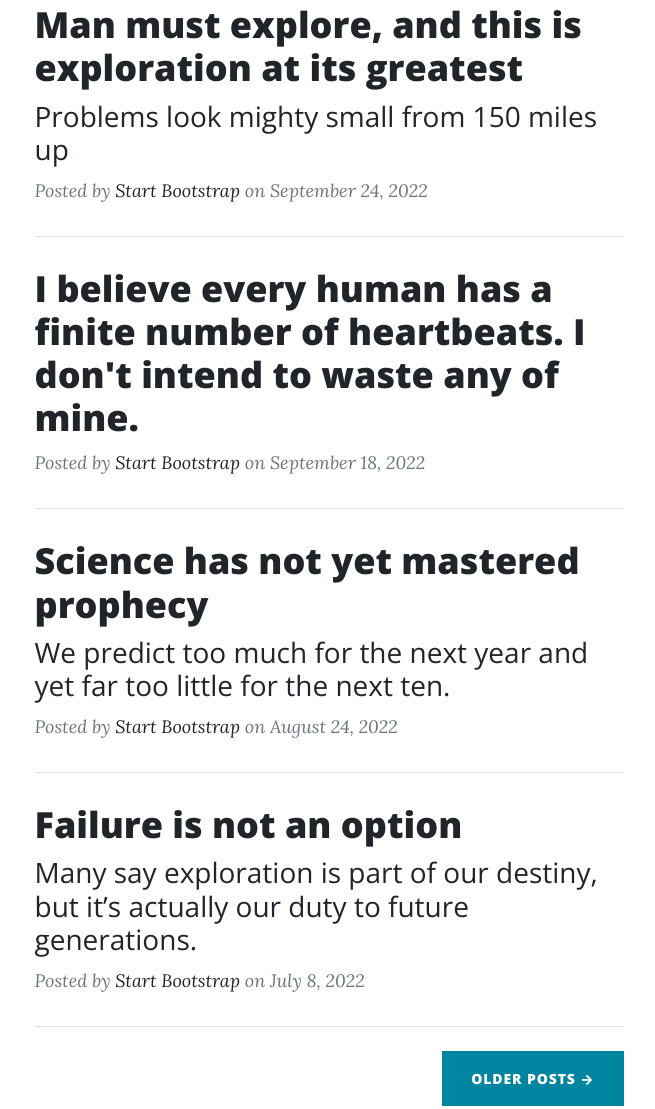
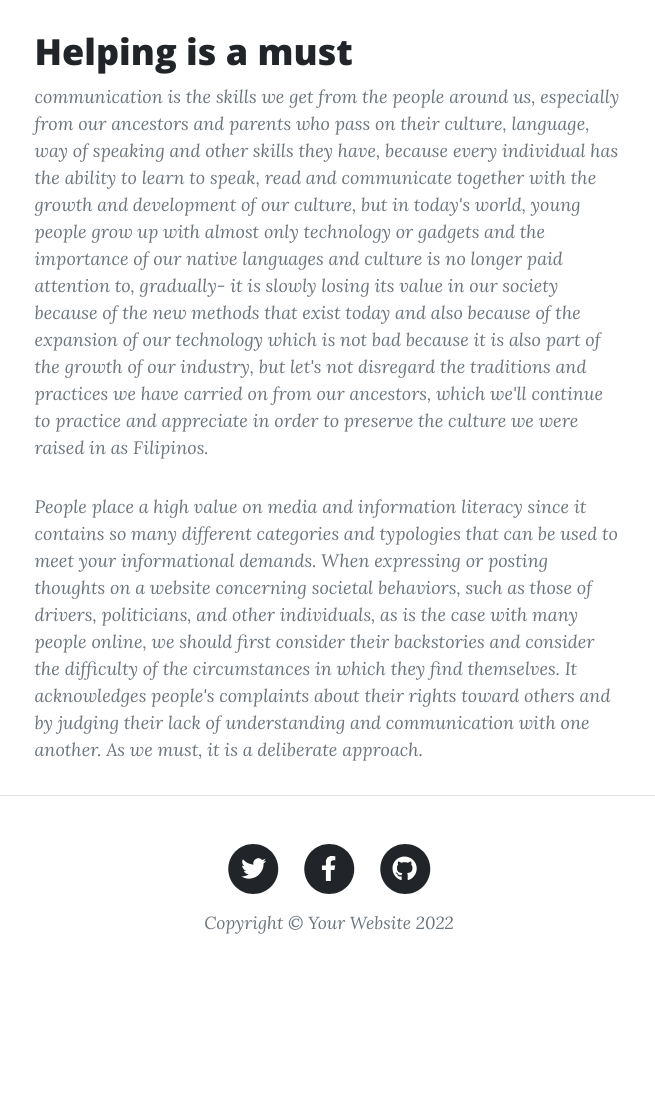
Before and after one commit to akocero/helping_is_a_must, a plain HTML site: page index.html in a window 1280 px wide. Shown: the part 756-1865 px from the top of the page, without its empty margins (311-966 px from the left). After the commit the page ends 1740 px from the top, so only its background shows below. Drawn offline with nearby package versions, Linux system fonts and the light colour scheme.

Commit message:
added post

```diff
--- a/index.html
+++ b/index.html
@@ -2,16 +2,30 @@
 <html lang="en">
 	<head>
 		<meta charset="utf-8" />
-        <meta name="viewport" content="width=device-width, initial-scale=1, shrink-to-fit=no" />
+		<meta
+			name="viewport"
+			content="width=device-width, initial-scale=1, shrink-to-fit=no"
+		/>
 		<meta name="description" content="" />
 		<meta name="author" content="" />
 		<title>Clean Blog - Start Bootstrap Theme</title>
 		<link rel="icon" type="image/x-icon" href="assets/favicon.ico" />
 		<!-- Font Awesome icons (free version)-->
-        <script src="https://use.fontawesome.com/releases/v6.1.0/js/all.js" crossorigin="anonymous"></script>
+		<script
+			src="https://use.fontawesome.com/releases/v6.1.0/js/all.js"
+			crossorigin="anonymous"
+		></script>
 		<!-- Google fonts-->
-        <link href="https://fonts.googleapis.com/css?family=Lora:400,700,400italic,700italic" rel="stylesheet" type="text/css" />
-        <link href="https://fonts.googleapis.com/css?family=Open+Sans:300italic,400italic,600italic,700italic,800italic,400,300,600,700,800" rel="stylesheet" type="text/css" />
+		<link
+			href="https://fonts.googleapis.com/css?family=Lora:400,700,400italic,700italic"
+			rel="stylesheet"
+			type="text/css"
+		/>
+		<link
+			href="https://fonts.googleapis.com/css?family=Open+Sans:300italic,400italic,600italic,700italic,800italic,400,300,600,700,800"
+			rel="stylesheet"
+			type="text/css"
+		/>
 		<!-- Core theme CSS (includes Bootstrap)-->
 		<link href="css/styles.css" rel="stylesheet" />
 	</head>
@@ -20,28 +34,50 @@
 		<nav class="navbar navbar-expand-lg navbar-light" id="mainNav">
 			<div class="container px-4 px-lg-5">
 				<a class="navbar-brand" href="index.html">Rosarian Web</a>
-                <button class="navbar-toggler" type="button" data-bs-toggle="collapse" data-bs-target="#navbarResponsive" aria-controls="navbarResponsive" aria-expanded="false" aria-label="Toggle navigation">
+				<button
+					class="navbar-toggler"
+					type="button"
+					data-bs-toggle="collapse"
+					data-bs-target="#navbarResponsive"
+					aria-controls="navbarResponsive"
+					aria-expanded="false"
+					aria-label="Toggle navigation"
+				>
 					Menu
 					<i class="fas fa-bars"></i>
 				</button>
 				<div class="collapse navbar-collapse" id="navbarResponsive">
 					<ul class="navbar-nav ms-auto py-4 py-lg-0">
-                        <li class="nav-item"><a class="nav-link px-lg-3 py-3 py-lg-4" href="index.html">Home</a></li>
-                        <li class="nav-item"><a class="nav-link px-lg-3 py-3 py-lg-4" href="about.html">About</a></li>
+						<li class="nav-item">
+							<a
+								class="nav-link px-lg-3 py-3 py-lg-4"
+								href="index.html"
+								>Home</a
+							>
+						</li>
+						<!-- <li class="nav-item"><a class="nav-link px-lg-3 py-3 py-lg-4" href="about.html">About</a></li>
                         <li class="nav-item"><a class="nav-link px-lg-3 py-3 py-lg-4" href="post.html">Sample Post</a></li>
-                        <li class="nav-item"><a class="nav-link px-lg-3 py-3 py-lg-4" href="contact.html">Contact</a></li>
+                        <li class="nav-item"><a class="nav-link px-lg-3 py-3 py-lg-4" href="contact.html">Contact</a></li> -->
 					</ul>
 				</div>
 			</div>
 		</nav>
 		<!-- Page Header-->
-        <header class="masthead" style="background-image: url('assets/img/home-bg.jpg')">
+		<header
+			class="masthead"
+			style="background-image: url('assets/img/home-bg.jpg')"
+		>
 			<div class="container position-relative px-4 px-lg-5">
 				<div class="row gx-4 gx-lg-5 justify-content-center">
 					<div class="col-md-10 col-lg-8 col-xl-7">
 						<div class="site-heading">
 							<h1>Helping is a must</h1>
-                            <span class="subheading">Lorem ipsum dolor sit amet consectetur adipisicing elit. Placeat, aliquid eos officia est voluptate accusamus quam earum provident sed ratione.</span>
+							<span class="subheading"
+								>People place a high value on media and
+								information literacy since it contains so many
+								different categories and typologies that can be
+								used to meet your informational demands</span
+							>
 						</div>
 					</div>
 				</div>
@@ -54,58 +90,47 @@
 					<!-- Post preview-->
 					<div class="post-preview">
 						<a href="post.html">
-                            <h2 class="post-title">Man must explore, and this is exploration at its greatest</h2>
-                            <h3 class="post-subtitle">Problems look mighty small from 150 miles up</h3>
+							<h2 class="post-title">Helping is a must</h2>
+							<h3 class="post-subtitle"></h3>
 						</a>
 						<p class="post-meta">
-                            Posted by
-                            <a href="#!">Start Bootstrap</a>
-                            on September 24, 2022
+							communication is the skills we get from the people
+							around us, especially from our ancestors and parents
+							who pass on their culture, language, way of speaking
+							and other skills they have, because every individual
+							has the ability to learn to speak, read and
+							communicate together with the growth and development
+							of our culture, but in today's world, young people
+							grow up with almost only technology or gadgets and
+							the importance of our native languages and culture
+							is no longer paid attention to, gradually- it is
+							slowly losing its value in our society because of
+							the new methods that exist today and also because of
+							the expansion of our technology which is not bad
+							because it is also part of the growth of our
+							industry, but let's not disregard the traditions and
+							practices we have carried on from our ancestors,
+							which we'll continue to practice and appreciate in
+							order to preserve the culture we were raised in as
+							Filipinos.
+						</p>
+						<p class="post-meta">
+							People place a high value on media and information
+							literacy since it contains so many different
+							categories and typologies that can be used to meet
+							your informational demands. When expressing or
+							posting thoughts on a website concerning societal
+							behaviors, such as those of drivers, politicians,
+							and other individuals, as is the case with many
+							people online, we should first consider their
+							backstories and consider the difficulty of the
+							circumstances in which they find themselves. It
+							acknowledges people's complaints about their rights
+							toward others and by judging their lack of
+							understanding and communication with one another. As
+							we must, it is a deliberate approach.
 						</p>
 					</div>
-                    <!-- Divider-->
-                    <hr class="my-4" />
-                    <!-- Post preview-->
-                    <div class="post-preview">
-                        <a href="post.html"><h2 class="post-title">I believe every human has a finite number of heartbeats. I don't intend to waste any of mine.</h2></a>
-                        <p class="post-meta">
-                            Posted by
-                            <a href="#!">Start Bootstrap</a>
-                            on September 18, 2022
-                        </p>
-                    </div>
-                    <!-- Divider-->
-                    <hr class="my-4" />
-                    <!-- Post preview-->
-                    <div class="post-preview">
-                        <a href="post.html">
-                            <h2 class="post-title">Science has not yet mastered prophecy</h2>
-                            <h3 class="post-subtitle">We predict too much for the next year and yet far too little for the next ten.</h3>
-                        </a>
-                        <p class="post-meta">
-                            Posted by
-                            <a href="#!">Start Bootstrap</a>
-                            on August 24, 2022
-                        </p>
-                    </div>
-                    <!-- Divider-->
-                    <hr class="my-4" />
-                    <!-- Post preview-->
-                    <div class="post-preview">
-                        <a href="post.html">
-                            <h2 class="post-title">Failure is not an option</h2>
-                            <h3 class="post-subtitle">Many say exploration is part of our destiny, but it’s actually our duty to future generations.</h3>
-                        </a>
-                        <p class="post-meta">
-                            Posted by
-                            <a href="#!">Start Bootstrap</a>
-                            on July 8, 2022
-                        </p>
-                    </div>
-                    <!-- Divider-->
-                    <hr class="my-4" />
-                    <!-- Pager-->
-                    <div class="d-flex justify-content-end mb-4"><a class="btn btn-primary text-uppercase" href="#!">Older Posts →</a></div>
 				</div>
 			</div>
 		</div>
@@ -118,29 +143,56 @@
 							<li class="list-inline-item">
 								<a href="#!">
 									<span class="fa-stack fa-lg">
-                                        <i class="fas fa-circle fa-stack-2x"></i>
-                                        <i class="fab fa-twitter fa-stack-1x fa-inverse"></i>
+										<i
+											class="fas fa-circle fa-stack-2x"
+										></i>
+										<i
+											class="
+												fab
+												fa-twitter
+												fa-stack-1x
+												fa-inverse
+											"
+										></i>
 									</span>
 								</a>
 							</li>
 							<li class="list-inline-item">
 								<a href="#!">
 									<span class="fa-stack fa-lg">
-                                        <i class="fas fa-circle fa-stack-2x"></i>
-                                        <i class="fab fa-facebook-f fa-stack-1x fa-inverse"></i>
+										<i
+											class="fas fa-circle fa-stack-2x"
+										></i>
+										<i
+											class="
+												fab
+												fa-facebook-f
+												fa-stack-1x
+												fa-inverse
+											"
+										></i>
 									</span>
 								</a>
 							</li>
 							<li class="list-inline-item">
 								<a href="#!">
 									<span class="fa-stack fa-lg">
-                                        <i class="fas fa-circle fa-stack-2x"></i>
-                                        <i class="fab fa-github fa-stack-1x fa-inverse"></i>
+										<i
+											class="fas fa-circle fa-stack-2x"
+										></i>
+										<i
+											class="
+												fab
+												fa-github fa-stack-1x fa-inverse
+											"
+										></i>
 									</span>
 								</a>
 							</li>
 						</ul>
-                        <div class="small text-center text-muted fst-italic">Copyright &copy; Your Website 2022</div>
+						<div class="small text-center text-muted fst-italic">
+							Copyright &copy; Your Website 2022
+						</div>
 					</div>
 				</div>
 			</div>
```
Lines whose indentation alone changed are shown as unchanged.
